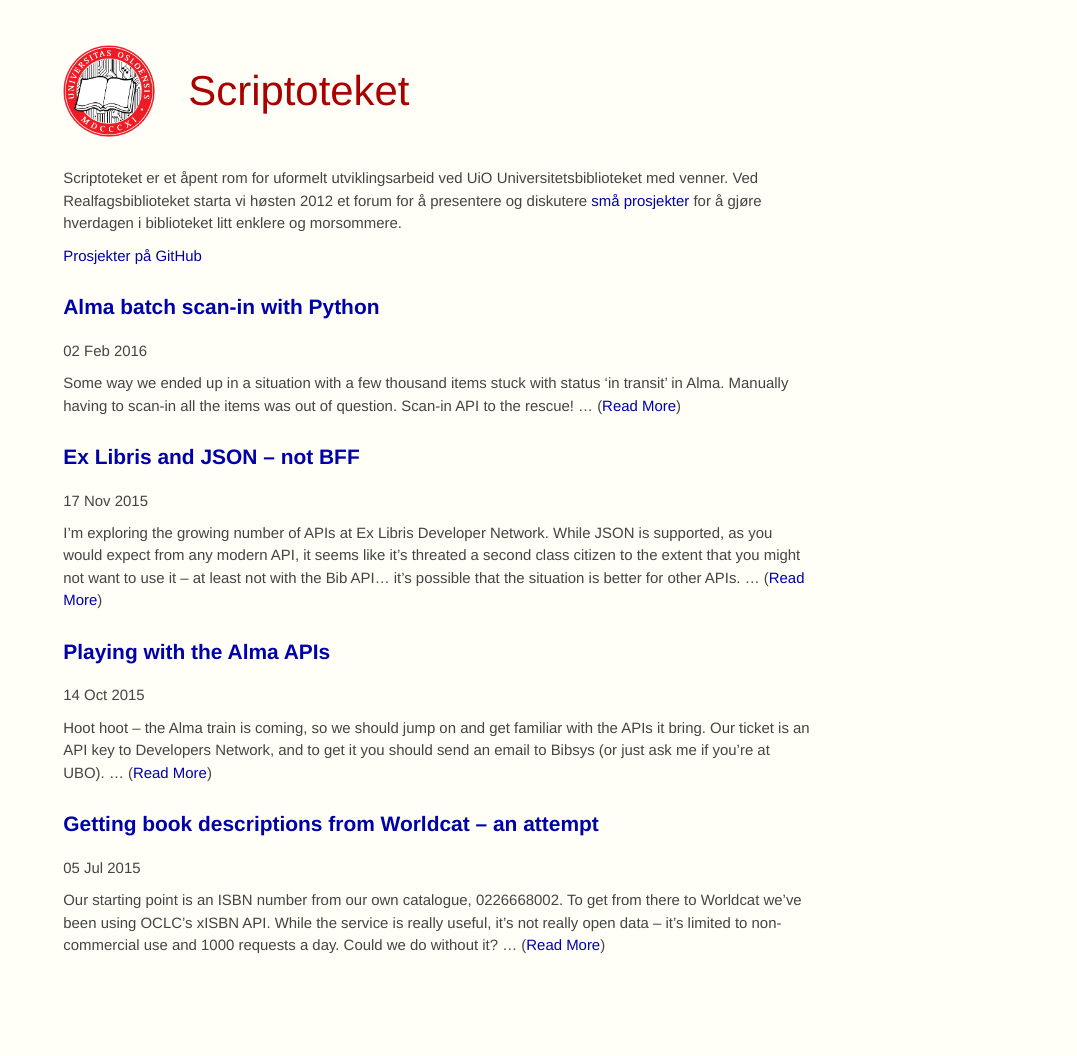
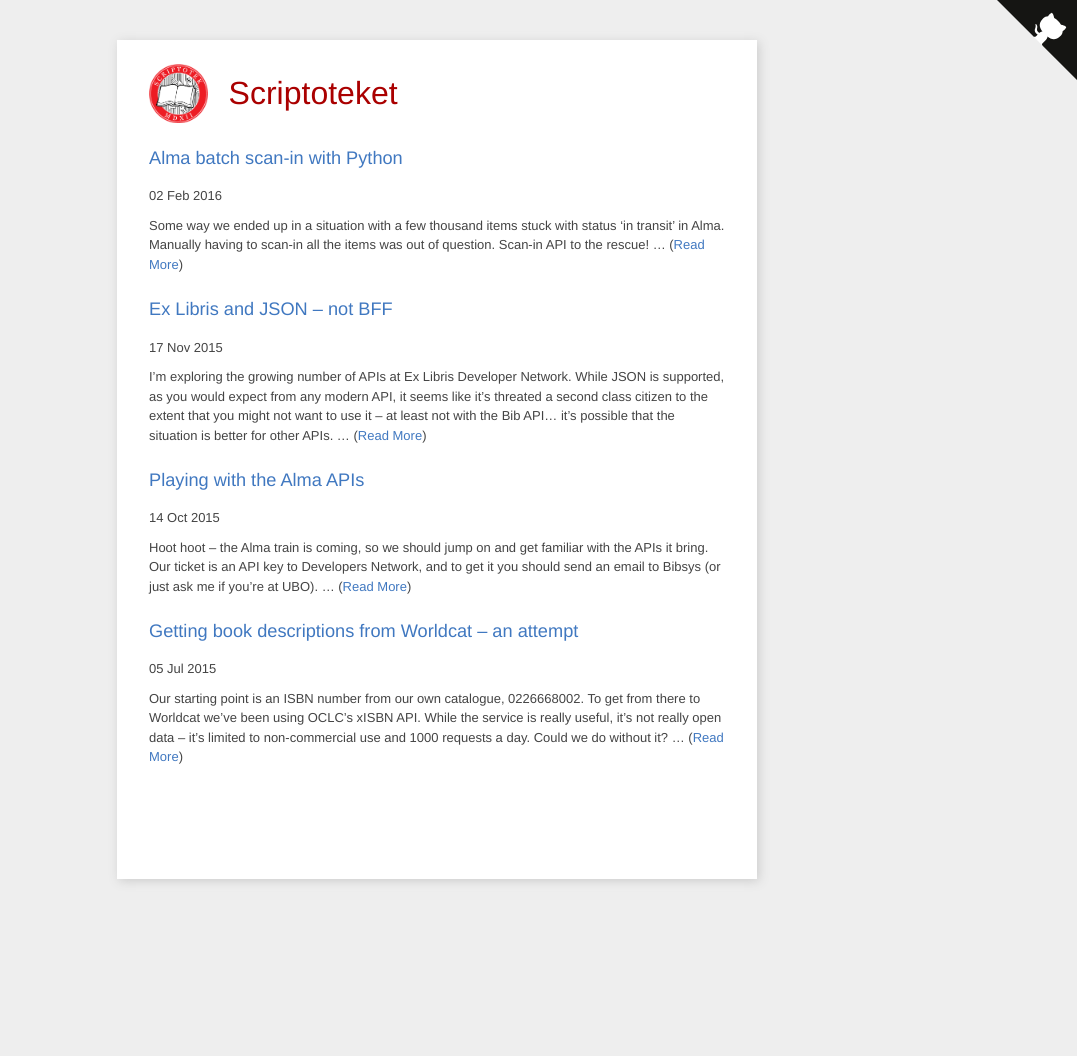
Before and after one commit to scriptotek/scriptotek.github.io, a Jekyll site: the page built from blog/index.md, in a window 1280 px wide. Shown: the whole page, without its empty margins (203-1280 px from the left). Built offline with Jekyll 4.4.1, drawn with Linux system fonts in a browser that asks for light colours; the list of posts is cut into pages by our own code; after the commit the page ends 940 px from its top, so only the background shows below that.

```diff
--- a/Gemfile
+++ b/Gemfile
@@ -1,6 +1,10 @@
 source 'https://rubygems.org'
 
-gem 'github-pages'  # , '~> 44'
+require 'json'
+require 'open-uri'
+versions = JSON.parse(open('https://pages.github.com/versions.json').read)
+
+gem 'github-pages', versions['github-pages']
 
 group :development do
   gem 'guard-jekyll-plus'
--- a/_config.yml
+++ b/_config.yml
@@ -4,6 +4,7 @@ site:
   url: http://localhost:4000
 permalink: /blog/:year/:month/:day/:title.html
 excerpt_separator: "<!-- more -->"
+markdown: kramdown
 gems:
   - jekyll-feed
   - jekyll-paginate
--- a/_layouts/default.html
+++ b/_layouts/default.html
@@ -14,16 +14,36 @@
 
         <!-- Custom CSS -->
         <link rel="stylesheet" href="/css/main.css">
-        <link href='https://fonts.googleapis.com/css?family=Roboto+Mono&subset=latin,latin-ext' rel='stylesheet' type='text/css'>
+        <link href='https://fonts.googleapis.com/css?family=Roboto+Mono&amp;subset=latin,latin-ext' rel='stylesheet' type='text/css'>
 
         <!--<link rel="stylesheet" href="/css/tufte.css">-->
     </head>
     <body>
 
+    <a href="https://github.com/scriptotek/scriptotek.github.io" class="github-corner"><svg width="80" height="80" viewBox="0 0 250 250" style="fill:#151513; color:#fff; position: absolute; top: 0; border: 0; right: 0;"><path d="M0,0 L115,115 L130,115 L142,142 L250,250 L250,0 Z"></path><path d="M128.3,109.0 C113.8,99.7 119.0,89.6 119.0,89.6 C122.0,82.7 120.5,78.6 120.5,78.6 C119.2,72.0 123.4,76.3 123.4,76.3 C127.3,80.9 125.5,87.3 125.5,87.3 C122.9,97.6 130.6,101.9 134.4,103.2" fill="currentColor" style="transform-origin: 130px 106px;" class="octo-arm"></path><path d="M115.0,115.0 C114.9,115.1 118.7,116.5 119.8,115.4 L133.7,101.6 C136.9,99.2 139.9,98.4 142.2,98.6 C133.8,88.0 127.5,74.4 143.8,58.0 C148.5,53.4 154.0,51.2 159.7,51.0 C160.3,49.4 163.2,43.6 171.4,40.1 C171.4,40.1 176.1,42.5 178.8,56.2 C183.1,58.6 187.2,61.8 190.9,65.4 C194.5,69.0 197.7,73.2 200.1,77.6 C213.8,80.2 216.3,84.9 216.3,84.9 C212.7,93.1 206.9,96.0 205.4,96.6 C205.1,102.4 203.0,107.8 198.3,112.5 C181.9,128.9 168.3,122.5 157.7,114.1 C157.9,116.9 156.7,120.9 152.7,124.9 L141.0,136.5 C139.8,137.7 141.6,141.9 141.8,141.8 Z" fill="currentColor" class="octo-body"></path></svg></a>
+
         <div class="site">
+
+          <ul style="float:right; list-style-type: none;">
+{% assign posts=site.posts | where:"ref", page.ref | sort: 'lang' %}
+{% for post in posts %}
+  <li>
+    <a href="{{ post.url }}" class="{{ post.lang }}">{{ post.lang }}</a>
+  </li>
+{% endfor %}
+
+{% assign pages=site.pages | where:"ref", page.ref | sort: 'lang' %}
+{% for page in pages %}
+  <li>
+    <a href="{{ page.url }}" class="{{ page.lang }}">{{ page.lang }}</a>
+  </li>
+{% endfor %}
+</ul>
+
           <div class="header">
-            <h1><a href="/blog/">{{ site.name }}</a></h1>
+            <h1><a href="/">{{ site.name }}</a></h1>
           </div>
+
 
           {{ content }}
 
@@ -38,6 +58,14 @@
 
           {% include comments.html %}
 
+
+        <!-- Footer -->
+        <!-- TODO
+        <p style="font-size: 90%; border-top: 1px solid #ccc; text-align: right;">
+          Kontakt: <a href="">scriptotek-contact@ub.uio.no</a>
+        </p>
+        -->
+
         </div>
 
     </body>
--- a/blog/index.html
+++ b/blog/index.md
@@ -1,26 +1,7 @@
 ---
 layout: default
 title: Scriptoteket
-redirect_from: "/"
 ---
-
-<p>
-  Scriptoteket er et åpent rom for uformelt utviklingsarbeid ved UiO Universitetsbiblioteket med venner. Ved Realfagsbiblioteket starta vi høsten 2012 et forum for å presentere og diskutere <a href="http://www.ub.uio.no/om/prosjekter/scriptotek/">små prosjekter</a> for å gjøre hverdagen i biblioteket litt enklere og morsommere.
-</p>
-
-<p>
-  <a href="https://github.com/scriptotek/">Prosjekter på GitHub</a>
-</p>
-
-<!--<p>
-  Scriptoteket representerer ideen om aktive brukere som er med å forme sine digitale verktøy direkte eller indirekte.
-</p>-->
-
-<!--
-<p>
-  Formålet med denne wikien er først og fremst å dokumentere større og mindre ting, og bidra til kunnskapsdisseminasjon.
-</p>
--->
 
 <div id="home">
 
--- a/css/main.css
+++ b/css/main.css
@@ -13,7 +13,7 @@
 html, body { height: 100%; }
 
 body {
-  background-color: #fffff8;
+  background-color: #eee;
   color: #111111;
   font: 13.34px Helvetica, Arial, sans-serif;
   font-size: small;
@@ -29,18 +29,20 @@ h2, h3 {
 .byline {
   font-size:.85em;
 }
+.site {
+  background-color: #fff;
+  box-shadow: 2px 2px 10px #ccc;
+}
 
 .site .header {
   background-image: url(/assets/logo.png);
   background-size: contain;
   background-repeat: no-repeat;
-  padding: 10px 100px;
-  margin-bottom: 30px;
-  margin-top: 30px;
+  padding: 10px 70px;
 }
 .site .header h1 {
-  font-size: 2.8em;
-  padding: .6em;
+  font-size: 2.0rem;
+  padding: .6rem;
 }
 
 h1 {
@@ -50,7 +52,7 @@ h1 {
 
 h2 {
   font-size: 1.4em;
-  font-weight 600;
+  font-weight: normal;
   margin-top:1.4em;
   margin-bottom:1em;
 }
@@ -71,9 +73,9 @@ p {
   padding: 0;
  }
 
-a         { color: #00a; text-decoration: none; }
-a:hover   { color: #00f; }
-a:visited { color: #00a; text-decoration: none; }
+a         { color: #4078c0; text-decoration: none; }
+a:visited { color: #4078c0; text-decoration: none; }
+a:hover   { color: #264773; }
 
 .examples a, a.example {
   color: #00c;
@@ -88,7 +90,36 @@ a:visited { color: #00a; text-decoration: none; }
   border-radius: 4px;
 }
 
+/*****************************************************************************/
+/* GitHub corner <https://github.com/tholman/github-corners>, MIT License
+/* Copyright (c) 2016 Tim Holman - http://tholman.com
+/*****************************************************************************/
 
+.github-corner:hover .octo-arm {
+  animation:octocat-wave 560ms ease-in-out
+}
+@keyframes octocat-wave{
+  0%, 100%{
+    transform:rotate(0)
+  }20%,60%{
+    transform:rotate(-25deg)
+  }40%,80%{
+    transform:rotate(10deg)
+  }
+}
+@media (max-width:400px){
+  .github-corner {
+    display: none;
+  }
+}
+@media (max-width:500px){
+  .github-corner:hover .octo-arm{
+    animation:none
+  }
+  .github-corner .octo-arm{
+    animation:octocat-wave 560ms ease-in-out
+  }
+}
 /*****************************************************************************/
 /*
 /* Home
@@ -114,12 +145,25 @@ a:visited { color: #00a; text-decoration: none; }
 /*
 /*****************************************************************************/
 
+.en:lang(en), .nb:lang(nb), .nn:lang(nn){
+    font-weight: bold;
+}
+abbr {
+  border-bottom: 1px dotted #bbb;
+  cursor: help;
+}
 .site {
-  font-size: 115%;
-  max-width: 50em;
-  margin: 3em auto 2em;
+  margin: 0;
+  max-width: 40rem;
   line-height: 1.5em;
-  padding: 0 2em;
+  padding: 1.5rem 2rem;
+  box-sizing: border-box;
+}
+
+@media only screen and (min-width: 40rem) {
+  .site {
+    margin: 2.5rem auto 2rem;
+  }
 }
 
 .header a {
```
Also changed, not shown: en.md (added, +38 -0 lines), index.md (added, +44 -0 lines), README.md, assets/logo.png.
